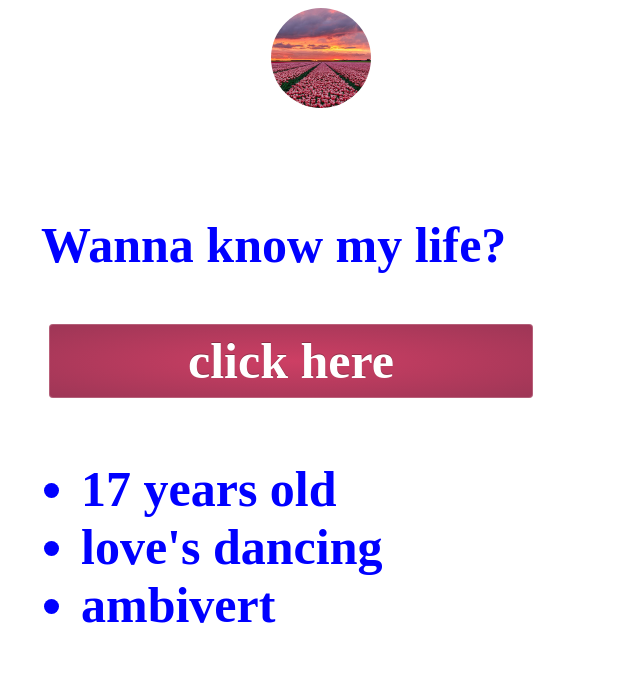
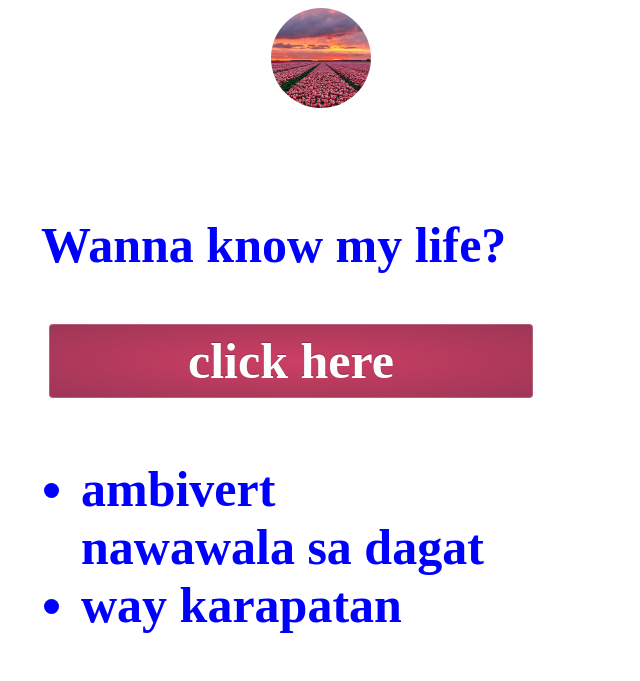
Before and after one commit to alizajane-svg/Aliza-Jane, a plain HTML site: page index.html in a window 1280 px wide. Shown: the top 681 px of the page, without its empty margins (327-967 px from the left). Drawn offline with Linux system fonts and the light colour scheme; grey boxes are pictures that could not be loaded.

Commit message:
Modify personal information in index.html
Updated personal details and list items in the HTML file.

```diff
--- a/index.html
+++ b/index.html
@@ -11,7 +11,7 @@
     <div class="main">
      <a target= "_blank" href="//youtu.be/3SttVoJ_8N8?si=Qh8FBUFERjeWzh1G"><img src="./flower.jpg" alt="MY FAVORITE FLOWER"></a>
 
-    <h1 id= "header1" Hello!, I'm Aliza Jane:) </h1>
+    <h1 id= "header1" Hello!, I'm Aliza Jane Piador </h1>
     <p>Wanna know my life?</p>
 
    <!-- From Uiverse.io by njesenberger -->
@@ -22,9 +22,9 @@
 </button>
 
     <ul>
-        <li>17 years old</li>
-        <li>love's dancing</li>
-        <li>ambivert</li>
+        <li>ambivert</li
+        <li>nawawala sa dagat</li>
+        <li>way karapatan</li>
 
     </ul>
   <iframe width="560" height="315" src="https://www.youtube.com/embed/iEdhYlmPCkU?si=F5eELrLhlqtkN4Lx&amp;start=3" title="YouTube video player" frameborder="0" allow="accelerometer; autoplay; clipboard-write; encrypted-media; gyroscope; picture-in-picture; web-share" referrerpolicy="strict-origin-when-cross-origin" allowfullscreen></iframe>
@@ -32,4 +32,5 @@
 </div>
 <script src="./main.js"></script>
 </body>
+
 </html>
```
